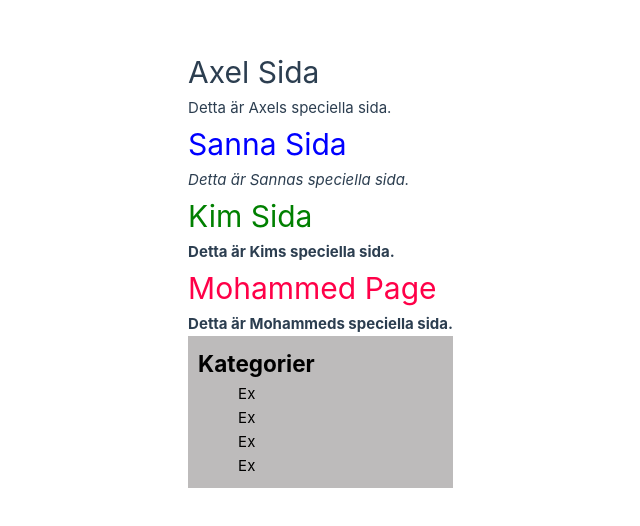
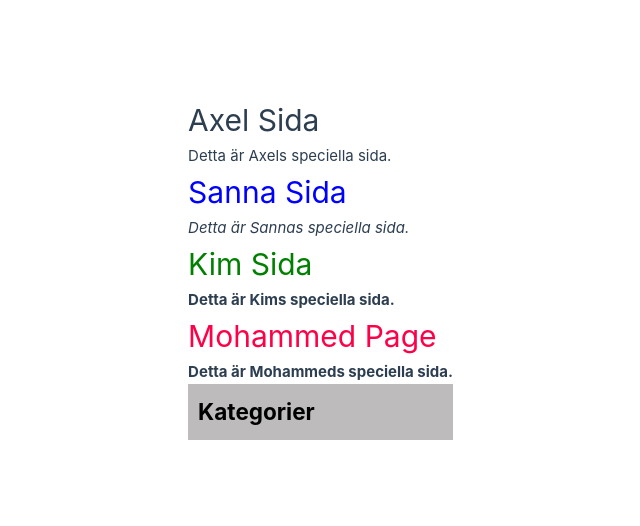
Before and after one commit to Falusvampen/vue-framework, a Vue app: page / in a window 1280 px wide. Shown: the part 132-658 px from the top of the page, without its empty margins (187-827 px from the left). Built offline with nearby package versions, Linux system fonts and the light colour scheme.

Commit message:
work on component

```diff
--- a/src/components/CategoryComponent.vue
+++ b/src/components/CategoryComponent.vue
@@ -1,22 +1,47 @@
 <script>
+import RecipeData from '@/recipes.json';
+
+console.log(RecipeData);
+
 export default {
-    props: {
-        catogory: String,
+  name: 'CategoryComponent',
+
+  data() {
+    return {
+      recipies: RecipeData,
+      categories: []
+    };
+  },
+
+  created() {
+    this.extractUniqueCategories();
+  },
+
+  methods: {
+    extractUniqueCategories() {
+      if (!this.recipes || !Array.isArray(this.recipes)) {
+        console.error("Recipe data is missing or not an array. Cannot extract categories.");
+        return;
+      }
+      const allCategories = this.recipes.map(recipe => recipe.category);
+      this.categories = [...new Set(allCategories)];
+      console.log(this.categories);
     }
   }
+
+}
+
 </script>
 
 <template>
   <nav>
     <h2>Kategorier</h2>
     <ol>
-            <li> Ex {{ category }}</li>
-            <li> Ex {{ category }}</li>
-            <li> Ex {{ category }}</li>
-            <li> Ex {{ category }}</li>
+      <li v-for="category in categories" :key="category">
+        {{ category }}
+      </li>
     </ol>
   </nav>
-
 </template>
 
 <style scoped>
@@ -37,6 +62,6 @@ export default {
 }
 
 li:hover {
-    text-shadow: 2px 2px 4px rgba(0,0,0,0.4);
+  text-shadow: 2px 2px 4px rgba(0, 0, 0, 0.4);
 }
 </style>
--- /dev/null
+++ b/src/views/CategoryView.vue
@@ -0,0 +1,9 @@
+<script setup>
+import CategoryComponent from '@/components/CategoryComponent.vue';
+</script>
+
+<template>
+  <main>
+    <CategoryComponent />
+  </main>
+</template>
```
Lines whose indentation alone changed are shown as unchanged.
